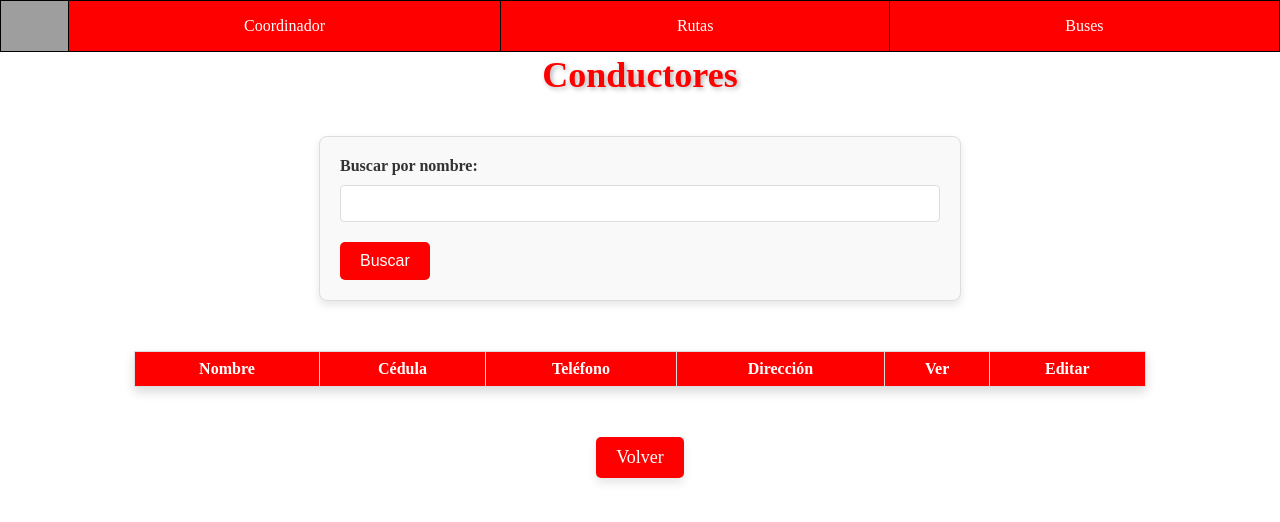
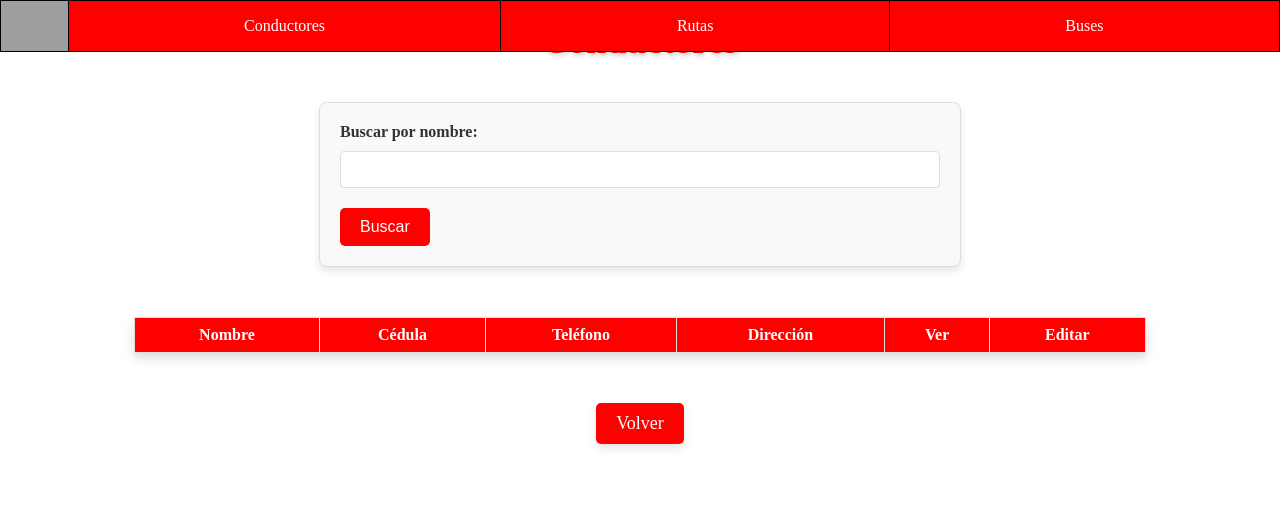
Before and after one commit to juanfferb/ProyectoDesarrolloWeb, an Angular app in the folder angularTransmilenio/: page /conductor/conductor-search in a window 1280 px wide. Shown: the top 522 px of the page. Built offline with nearby package versions, Linux system fonts and the light colour scheme; grey boxes are pictures that could not be loaded.

Commit message:
Entrega 2 Final

```diff
--- a/angularTransmilenio/src/app/asignacion/asignacion-view/asignacion-view.component.html
+++ b/angularTransmilenio/src/app/asignacion/asignacion-view/asignacion-view.component.html
@@ -1,12 +1,3 @@
-<p>asignacion-view works!</p>
-<div class="BarraNavegacion">
-    <ul>
-        <li><img src="https://julicastiblanco.wordpress.com/wp-content/uploads/2017/02/wordpress-biarticulado-01.png?w=1000" height="60px" alt="Logo"></li>
-        <li><a [routerLink]="['/conductor/conductor-list']">Coordinador</a></li>
-        <li><p>Rutas</p></li>
-        <li><p>Buses</p></li>
-    </ul>
-</div>
 <h1 class="tituloConductores">Asignaciones Conductores</h1>
 <table class="entity-list">
     <thead>
--- a/angularTransmilenio/src/app/bus/create/create.component.html
+++ b/angularTransmilenio/src/app/bus/create/create.component.html
@@ -1,13 +1,3 @@
-<p>Bus-create works!</p>
-<div class="BarraNavegacion">
-    <ul>
-        <li><img src="https://julicastiblanco.wordpress.com/wp-content/uploads/2017/02/wordpress-biarticulado-01.png?w=1000" height="60px" alt="Logo"></li>
-        <li><a [routerLink]="['/conductor/conductor-list']">Coordinador</a></li>
-        <li><a [routerLink]="['/ruta']">Rutas</a></li>
-        <li><p>Buses</p></li>
-    </ul>
-</div>
-
 <div class="formcontainer">
     <h1 class="tituloBuses">Crear Bus</h1>
     <form (ngSubmit)="createBus()">
--- a/angularTransmilenio/src/app/conductor/conductor-create/conductor-create.component.html
+++ b/angularTransmilenio/src/app/conductor/conductor-create/conductor-create.component.html
@@ -1,13 +1,3 @@
-<p>conductor-create works!</p>
-<div class="BarraNavegacion">
-    <ul>
-        <li><img src="https://julicastiblanco.wordpress.com/wp-content/uploads/2017/02/wordpress-biarticulado-01.png?w=1000" height="60px" alt="Logo"></li>
-        <li><a [routerLink]="['/conductor/conductor-list']">Coordinador</a></li>
-        <li><a [routerLink]="['/ruta']">Rutas</a></li>
-        <li><p>Buses</p></li>
-    </ul>
-</div>
-
 <div class="formcontainer">
     <h1 class="tituloConductores">Crear conductor</h1>
     <form (ngSubmit)="createConductor()">
--- a/angularTransmilenio/src/app/conductor/conductor-search/conductor-search.component.html
+++ b/angularTransmilenio/src/app/conductor/conductor-search/conductor-search.component.html
@@ -1,13 +1,3 @@
-<p>conductor-search works!</p>
-<div class="BarraNavegacion">
-    <ul>
-        <li><img src="https://julicastiblanco.wordpress.com/wp-content/uploads/2017/02/wordpress-biarticulado-01.png?w=1000" height="60px" alt="Logo"></li>
-        <li><a [routerLink]="['/conductor/conductor-list']">Coordinador</a></li>
-        <li><p>Rutas</p></li>
-        <li><p>Buses</p></li>
-    </ul>
-</div>
-
 <h1 class="tituloConductores">Conductores</h1>
 
 <form class="buscarConductorForm" (ngSubmit)="searchConductors()">
--- a/angularTransmilenio/src/app/conductor/conductor-view/conductor-view.component.html
+++ b/angularTransmilenio/src/app/conductor/conductor-view/conductor-view.component.html
@@ -1,13 +1,3 @@
-<p>conductor-view works!</p>
-<div class="BarraNavegacion">
-    <ul>
-        <li><img src="https://julicastiblanco.wordpress.com/wp-content/uploads/2017/02/wordpress-biarticulado-01.png?w=1000" height="60px" alt="Logo"></li>
-        <li><a [routerLink]="['/conductor/conductor-list']">Coordinador</a></li>
-        <li><p>Rutas</p></li>
-        <li><p>Buses</p></li>
-    </ul>
-</div>
-
 <h2 class="tituloConductores">Conductor</h2>
 
 <div class="conductor-info-container" *ngIf="conductor$ | async as conductor; else loading">
--- a/angularTransmilenio/src/app/ruta/create/create.component.html
+++ b/angularTransmilenio/src/app/ruta/create/create.component.html
@@ -1,13 +1,3 @@
-<p>Ruta-create works!</p>
-<div class="BarraNavegacion">
-    <ul>
-        <li><img src="https://julicastiblanco.wordpress.com/wp-content/uploads/2017/02/wordpress-biarticulado-01.png?w=1000" height="60px" alt="Logo"></li>
-        <li><a [routerLink]="['/conductor/conductor-list']">Coordinador</a></li>
-        <li><a [routerLink]="['/ruta/list']">Rutas</a></li>
-        <li><p>Buses</p></li>
-    </ul>
-</div>
-
 <div class="formcontainer">
     <h1 class="tituloRutas">Crear Ruta</h1>
     <form (ngSubmit)="createRuta()">
```
Also changed, not shown: 2 other files (tests, documents, lock files or other folders).
